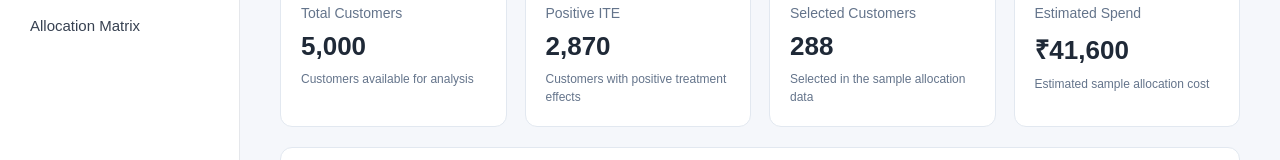
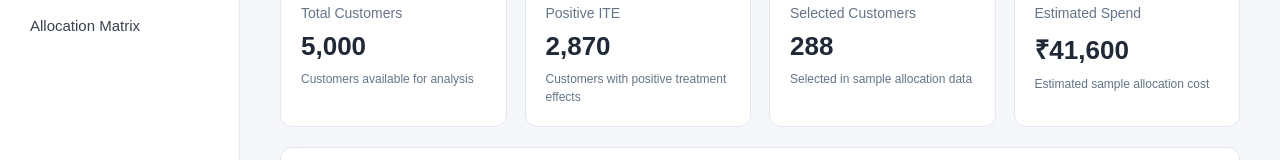
Before and after one commit to priyanshi-sahu05/EconoCausal, a React app in the folder frontend/: page / in a window 1280 px wide. Shown: the part 297-457 px from the top of the page. Built offline with nearby package versions, Linux system fonts and the light colour scheme; no server answers; the HTML template or start-up script is replaced by a standard one.

Commit message:
Improve dashboard validation and integration checks

```diff
--- a/frontend/src/components/DashboardMetrics.jsx
+++ b/frontend/src/components/DashboardMetrics.jsx
@@ -40,13 +40,13 @@ function DashboardMetrics() {
     {
       title: "Selected Customers",
       value: metrics.selectedCustomers.toLocaleString("en-IN"),
-      description: "Selected in the sample allocation data",
+      description: "Selected in sample allocation data",
     },
     {
-      title: "Estimated Spend",
-      value: `₹${metrics.estimatedSpend.toLocaleString("en-IN")}`,
-      description: "Estimated sample allocation cost",
-    },
+     title: "Estimated Spend",
+     value: `₹${metrics.estimatedSpend.toLocaleString("en-IN")}`,
+     description: "Estimated sample allocation cost",
+    },,
   ];
 
   return (
```
